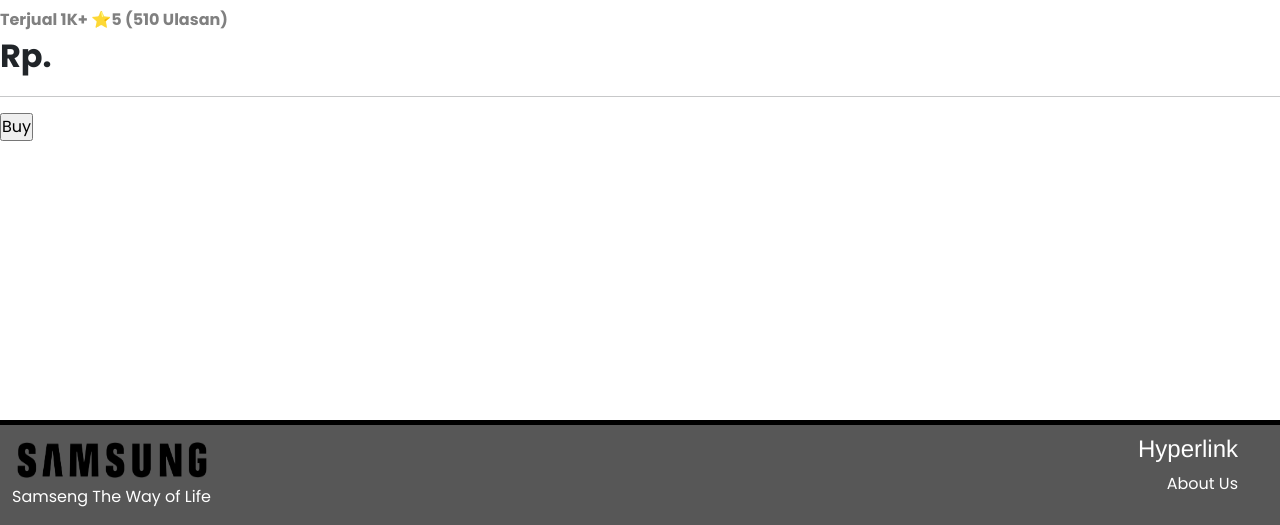
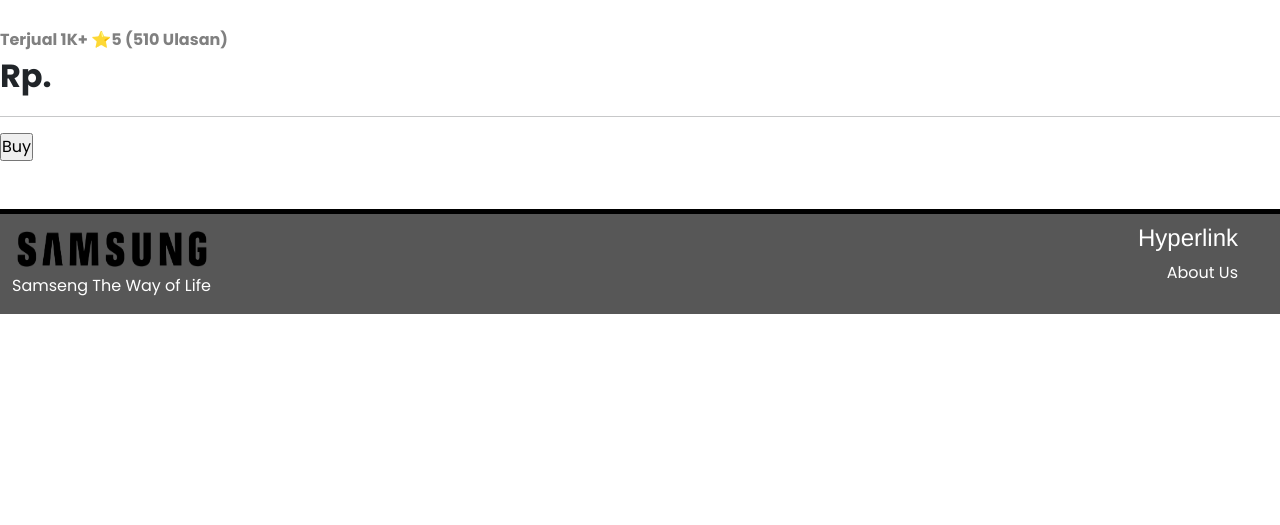
Before and after one commit to Invirent/samseng_ecommerce, a PHP site: page /php/order_page_template.php?product_id=1 in a window 1280 px wide; the page is wider, and only the part inside the window is pictured. Shown: the part 561-1086 px from the top of that part. After the commit the page ends 875 px from the top of that part, so only its background shows below. Run offline with PHP 8.4, Linux system fonts and the light colour scheme; the visitor is signed in with stand-in values (Sample User, id 1); data that the repository does not hold is empty; some libraries are stand-ins or nearby versions; some web fonts are replaced.

Commit message:
order page

```diff
--- a/php/order_page_template.php
+++ b/php/order_page_template.php
@@ -72,13 +72,16 @@
 
         .product-container {
             padding-top: 15px;
-            padding-left: 1080px;
-			width:500px;
+            padding-left: 180px;
+			width: 100px;
 			height: 900px;
+            display: flex;
+            flex-wrap: wrap;
+            word-break: break-all;
         }
 		.main-container{
-		width: 1460px;
-		height: 900px;
+		width: 840px;
+		height: 500px;
 		}
 		.promotion{
 			float: left;
@@ -224,7 +227,24 @@ form .btn button{
     height:480px;
     width:850px;
 }
+.desc{
+    display: flex;
+    flex-wrap: wrap;
+}
+.x{
+    font-size:15px;
+    color: black;
+    text-decoration: none;
+    word-break: break-word;
+}
+@media (max-width: 991px){
+    .x{
+    font-size:10px;
+    text-align:justify;
+    word-break: break-all;
+    }
 
+}
 
     </style>
 
@@ -273,27 +293,29 @@ form .btn button{
     <div>
             <div class='main-container'>
                 <div>
-                </div>
-
-            <div class="product-container">
-
-                    <?php
+                <?php
                     $product_name = $query[0]['product_name'];
                     $product_price = $query[0]['product_price'];
                     $product_description = $query[0]['product_description'];
                     $product_id = $query[0]['product_id'];
                     $img_path = $query[0]['image_path'];
+                    $html=" <img src='../static/img/$img_path' class='card-img-top' alt='...'>";
+                    echo $html;
+                    ?>
+                </div>
+                </div>
 
+            <div class="product-container">
+                    <?php
                     $html = "
-
-                        <img src='../static/img/$img_path' class='card-img-top' alt='...'>
                         <div class='product-detail'>
                         <h1>$product_name</h1>
                         <b style='color: grey;'>Terjual 1K+ ⭐5 (510 Ulasan)</b>
                         <br><b style='font-size: xx-large;'>Rp. $product_price</b></br>
-                        $product_description
+                        <a class='x'>$product_description</a>
                         <hr>
-                        <form action='add_to_cart.php' method='get' name='add_to_cart'>
+
+                        <form action='add_to_cart.php' method='get' name='add_to_cart'class='desc'>
                         <input type='hidden' name='product_id' value='$product_id'>
                         <input type='hidden' name='customer_id' value='$user_id'>
                         <input type='submit' name='submit' value='Buy'>
@@ -306,7 +328,7 @@ form .btn button{
                 </div>
 
             </div>
-    </div>
+
 
     <!-- <div> -->
         <!-- <div id='carouselExampleIndicators' class='carousel slide' data-bs-ride='carousel'>
```
